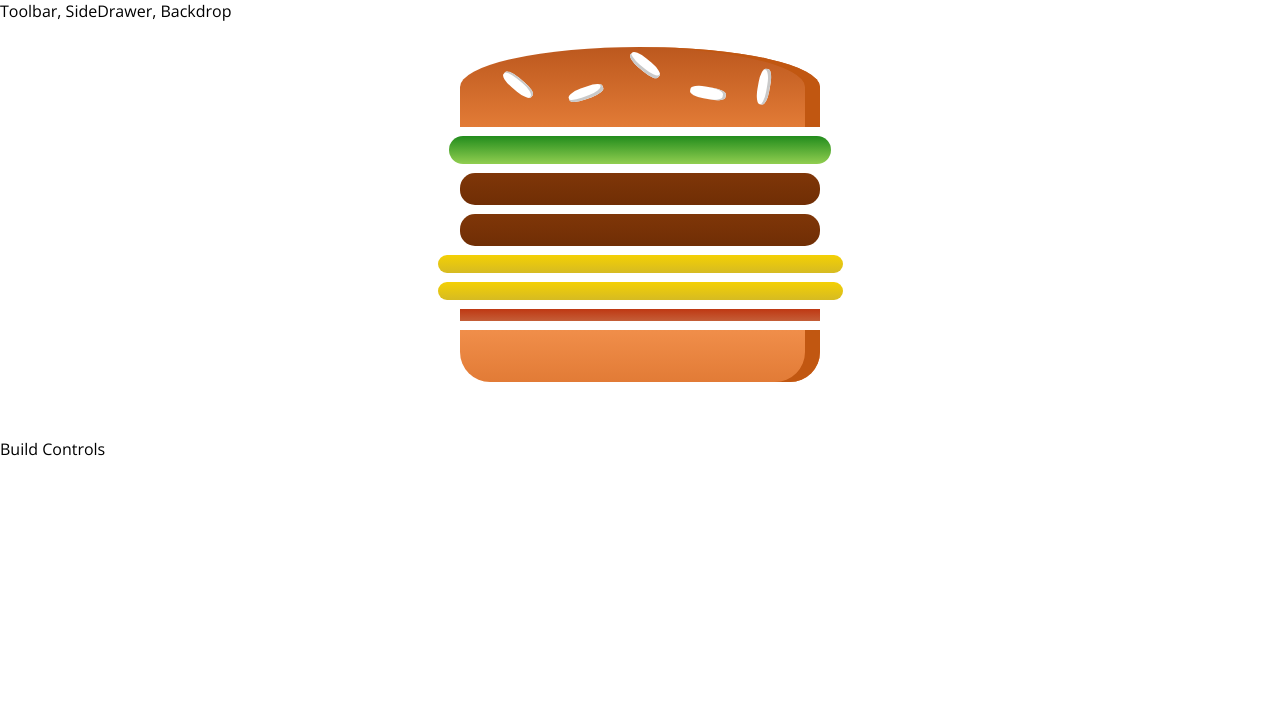
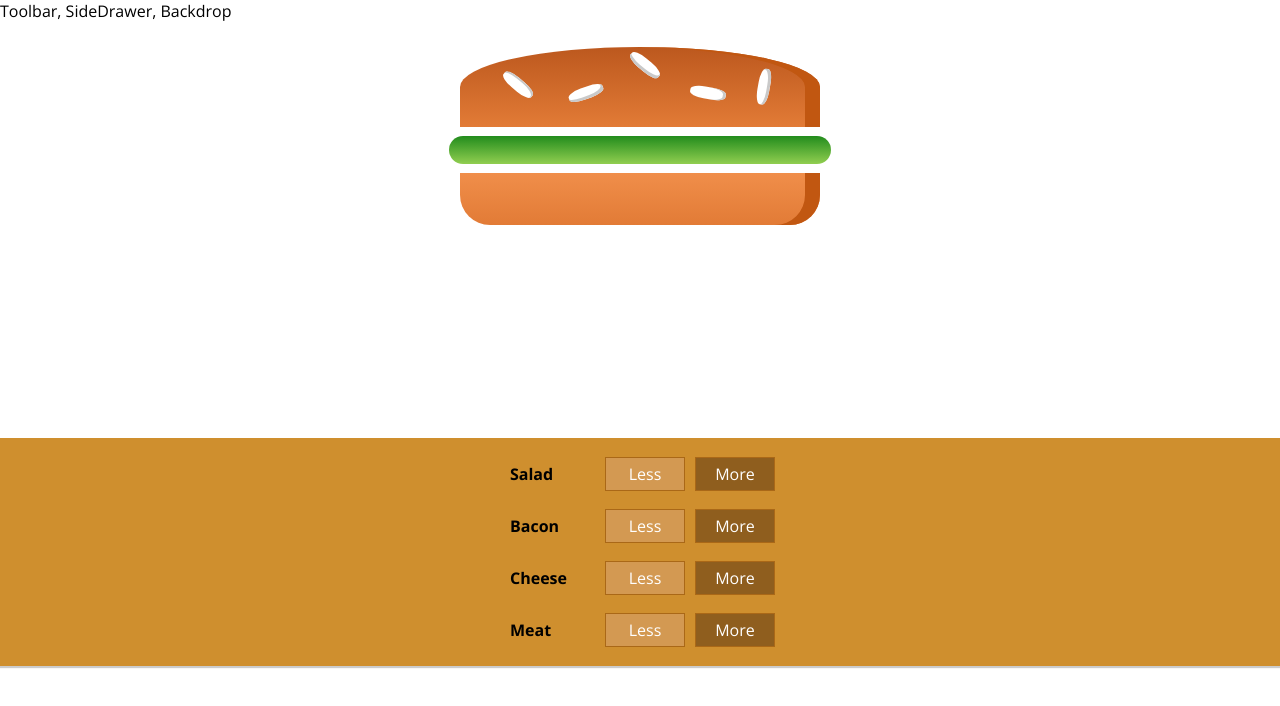
Before and after one commit to dafneolca/burger-builder-react, a React app: page / in a window 1280 px wide. Shown: the top 706 px of the page. Built offline with nearby package versions, Linux system fonts and the light colour scheme.

Commit message:
removing ingredients safely - needs bug fix

```diff
--- /dev/null
+++ b/src/components/Burger/BuildControls/BuildControl/BuildControl.css
@@ -0,0 +1,58 @@
+.BuildControl {
+  display: flex;
+  justify-content: space-between;
+  align-items: center;
+  margin: 5px 0;
+}
+
+.BuildControl button {
+  display: block;
+  font: inherit;
+  padding: 5px;
+  margin: 0 5px;
+  width: 80px;
+  border: 1px solid #AA6817;
+  cursor: pointer;
+  outline: none;
+}
+
+.BuildControl button:disabled {
+  background-color: #AC9980;
+  border: 1px solid #7E7365;
+  color: #ccc;
+  cursor: default;
+}
+
+.BuildControl button:hover:disabled {
+  background-color: #AC9980;
+  color: #ccc;
+  cursor: not-allowed;
+}
+
+.Label {
+  padding: 10px;
+  font-weight: bold;
+  width: 80px;
+}
+
+.BuildControl .Less {
+  background-color: #D39952;
+  color: white;
+}
+
+.BuildControl .More {
+  background-color: #8F5E1E;
+  color: white;
+}
+
+.BuildControl .Less:hover,
+.BuildControl .Less:active {
+  background-color: #DAA972;
+  color: white;
+}
+
+.BuildControl .More:hover,
+.BuildControl .More:active {
+  background-color: #99703F;
+  color: white;
+}
--- /dev/null
+++ b/src/components/Burger/BuildControls/BuildControl/BuildControl.js
@@ -0,0 +1,19 @@
+import React from 'react';
+import classes from './BuildControl.css'
+
+const buildControl = (props) => {
+  return (
+    <div className={classes.BuildControl}>
+      <div className={classes.Label}>{props.label}</div>
+      <button
+        className={classes.Less}
+        onClick={props.removed}
+        disabled={props.disabled}>Less</button>
+      <button
+        className={classes.More}
+        onClick={props.added}>More</button>
+    </div>
+  )
+}
+
+export default buildControl;
--- /dev/null
+++ b/src/components/Burger/BuildControls/BuildControls.css
@@ -0,0 +1,10 @@
+  .BuildControls {
+    width: 100%;
+    background-color: #CF8F2E;
+    display: flex;
+    flex-flow: column;
+    align-items: center;
+    box-shadow: 0px 2px 1px #ccc;
+    margin: auto;
+    padding: 10px 0;
+  }
--- /dev/null
+++ b/src/components/Burger/BuildControls/BuildControls.js
@@ -0,0 +1,29 @@
+import React from 'react';
+import classes from './BuildControls.css'
+
+import BuildControl from './BuildControl/BuildControl';
+
+const controls = [
+  { label: 'Salad', type: 'salad' },
+  { label: 'Bacon', type: 'bacon' },
+  { label: 'Cheese', type: 'cheese' },
+  { label: 'Meat', type: 'meat' }
+]
+
+const buildControls = (props) => {
+  console.log(props.disabled)
+  return (
+    <div>
+      <div className={classes.BuildControls}> {controls.map(ctrl => (
+        <div><BuildControl
+          key={ctrl.label}
+          label={ctrl.label}
+          added={() => props.added(ctrl.type)}
+          removed={() => props.removed(ctrl.type)}
+          disabled={props.disabled[ctrl.type]} /></div>
+      ))} </div>
+    </div>
+  )
+}
+
+export default buildControls;
--- a/src/components/Burger/Burger.js
+++ b/src/components/Burger/Burger.js
@@ -4,12 +4,18 @@
 
 const burger = (props) => {
 
-  const transformedIngredients = Object.keys(props.ingredients).map(igKey => {
+  let transformedIngredients = Object.keys(props.ingredients).map(igKey => {
     return [...Array(props.ingredients[igKey])].map((_, i) => {
       return <BurgerIngredient key={igKey + i} type={igKey} />
-    });
-  });
-  console.log(transformedIngredients);
+    })
+  }).reduce((arr, el) => {
+    return arr.concat(el)
+  }, []);;
+
+  if (transformedIngredients.length === 0) {
+    transformedIngredients = <div>Start adding ingredients</div>
+  }
+
   return (
 
     <div className={classes.Burger}>
--- a/src/containers/BurgerBuilder/BurgerBuilder.js
+++ b/src/containers/BurgerBuilder/BurgerBuilder.js
@@ -2,22 +2,69 @@
 import Aux from '../../hoc/aux';
 
 import Burger from '../../components/Burger/Burger'
+import BuildControls from '../../components/Burger/BuildControls/BuildControls'
+
+
+const INGREDIENT_PRICES = {
+  salad: 0.5,
+  cheese: 0.4,
+  meat: 1.3,
+  bacon: 0.7
+}
 
 class BurgerBuilder extends Component {
   state = {
     ingredients: {
       salad: 1,
-      meat: 2,
-      cheese: 2,
-      bacon: 1
+      meat: 0,
+      cheese: 0,
+      bacon: 0
+    },
+    totalPrice: 4
+  }
+
+  addIngredientHandler = (type) => {
+    const updatedCount = this.state.ingredients[type] + 1;
+    const updatedIngredients = {
+      ...this.state.ingredients
     }
+    updatedIngredients[type] = updatedCount;
+    const priceAddition = INGREDIENT_PRICES[type]
+    const newPrice = this.state.totalPrice + priceAddition;
+    this.setState({ totalPrice: newPrice, ingredients: updatedIngredients })
+  }
+
+  removeIngredientHandler = (type) => {
+    const oldCount = this.state.ingredients[type]
+    if (oldCount <= 0) {
+      return;
+    }
+    const updatedCount = oldCount - 1;
+    const updatedIngredients = {
+      ...this.state.ingredients
+    }
+    updatedIngredients[type] = updatedCount;
+    const priceDeduction = INGREDIENT_PRICES[type]
+    const newPrice = this.state.totalPrice - priceDeduction;
+    this.setState({ totalPrice: newPrice, ingredients: updatedIngredients })
   }
 
   render() {
+    const disabledInfo = {
+      ...this.state.ingredients
+    };
+
+    for (let key in disabledInfo) {
+      disabledInfo[key] = disabledInfo <= 0
+    }
+
     return (
       <Aux>
         <div><Burger ingredients={this.state.ingredients} /></div>
-        <div>Build Controls</div>
+        <div><BuildControls
+          added={this.addIngredientHandler}
+          removed={this.removeIngredientHandler}
+          disabled={disabledInfo} /></div>
       </Aux>
     );
   }
```
Also changed, not shown: public/manifest.json.
